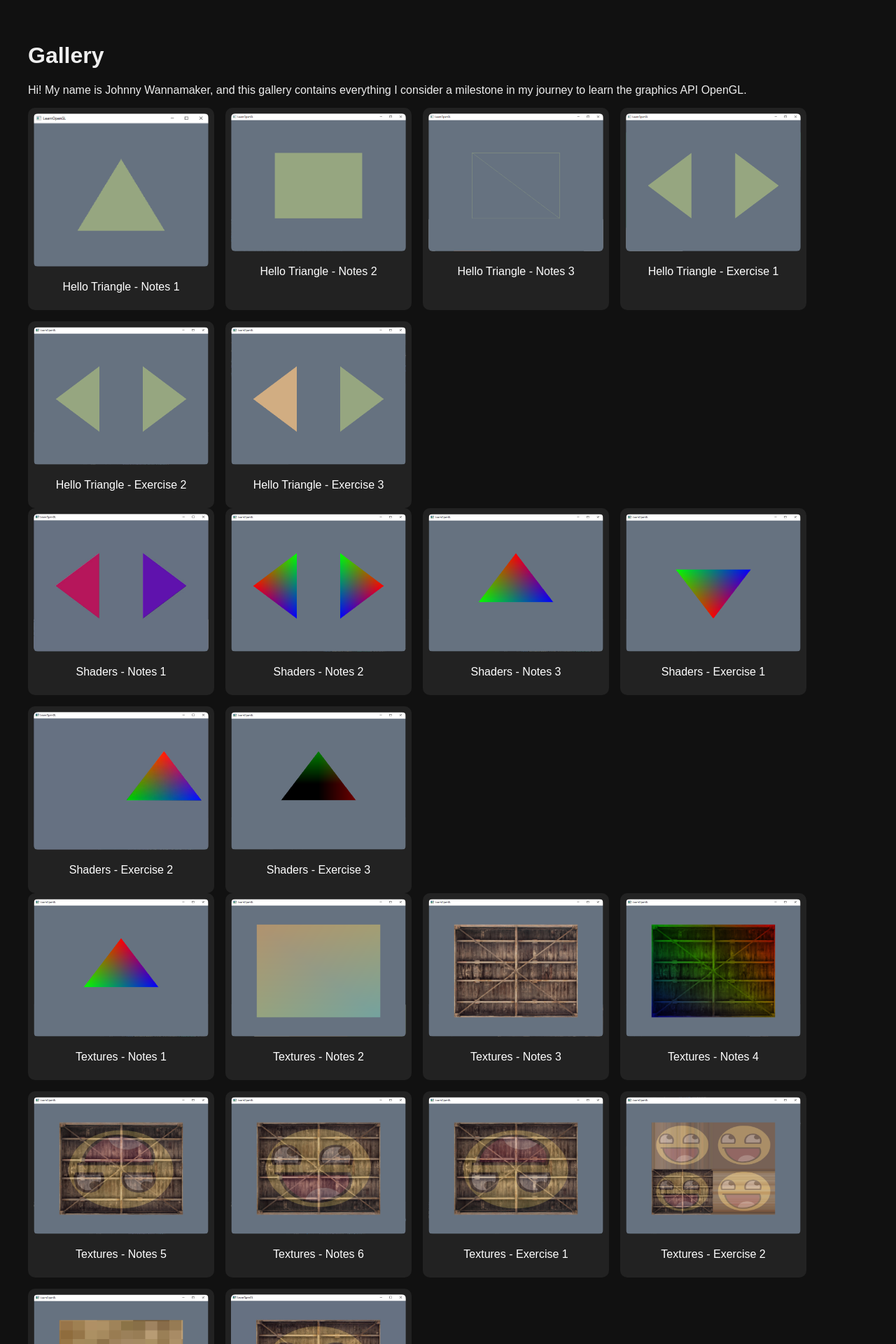
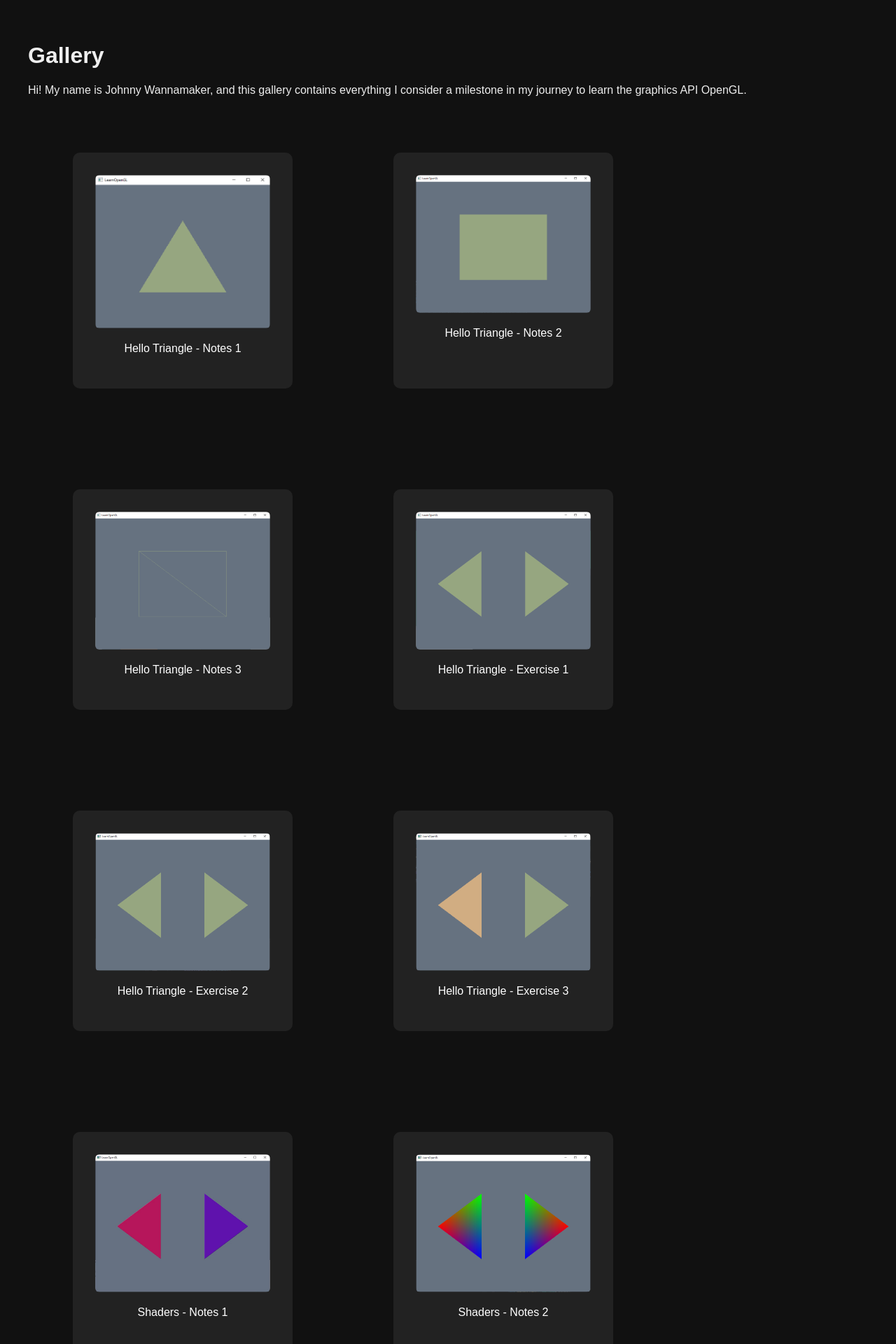
Before and after one commit to jwannamaker/LearnOpenGL, a Jekyll site: the page built from index.html, in a window 1280 px wide. Shown: the top 1920 px of the page at 70% size. Built offline with Jekyll 4.4.1, drawn with Linux system fonts in a browser that asks for light colours.

Commit message:
Updating margin/padding in gallery grid thumbnails

```diff
--- a/_layouts/default.html
+++ b/_layouts/default.html
@@ -7,7 +7,7 @@
     body { font-family: sans-serif; background: #111; color: #eee; padding: 2rem; }
     h2 { margin-top: 2rem; }
     .thumb-grid { display: flex; flex-wrap: wrap; gap: 1rem; }
-    .thumb-card { width: 250px; background: #222; border-radius: 10px; padding: 0.5rem; text-align: center; text-decoration: none; color: white; }
+    .thumb-card { width: 250px; margin: 4em; background: #222; border-radius: 10px; padding: 2rem; text-align: center; text-decoration: none; color: white; }
     .thumb-card img { width: 100%; border-radius: 6px; }
     .img video { display: block; max-width: max-content; }
   </style>
--- a/index.html
+++ b/index.html
@@ -8,8 +8,8 @@ layout: default
   Hi! My name is Johnny Wannamaker, and this gallery contains everything I consider a milestone in my journey to learn the graphics API OpenGL.
 </p>
 
+<div class="thumb-grid">
 {% for section in site.data.content %}
-<div class="thumb-grid">
   {% for type in section %}
     {% if type[0] != "title" and type[0] != "slug" %}
       {% for item in type[1] %}
@@ -21,5 +21,5 @@ layout: default
       {% endfor %}
     {% endif %}
   {% endfor %}
+  {% endfor %}
 </div>
-{% endfor %}
```
